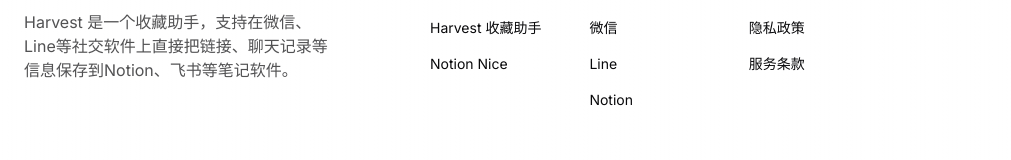
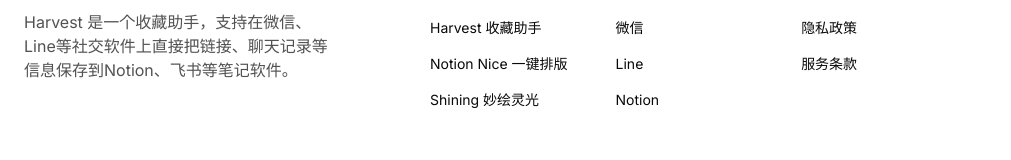
Before and after one commit to ShiningAI/harvest-webapp, a Next.js app: page /en/pricing in a window 1280 px wide. Shown: the part 922-1082 px from the top of the page, without its empty margins (0-1011 px from the left). Built offline with nearby package versions, Linux system fonts and the light colour scheme; no server answers.

Commit message:
feat: 更新布局组件中的链接文本，添加 Shining 妙绘灵光 链接

```diff
--- a/app/[locale]/(root)/layout.tsx
+++ b/app/[locale]/(root)/layout.tsx
@@ -47,7 +47,17 @@ export default function RootLayout({ children }: PropsWithChildren) {
                     className="hover:underline"
                     prefetch={false}
                   >
-                    Notion Nice
+                    Notion Nice 一键排版
+                  </Link>
+                </li>
+                <li>
+                  <Link
+                    href="https://www.shining.so/"
+                    target="_blank"
+                    className="hover:underline"
+                    prefetch={false}
+                  >
+                    Shining 妙绘灵光
                   </Link>
                 </li>
               </ul>
```
